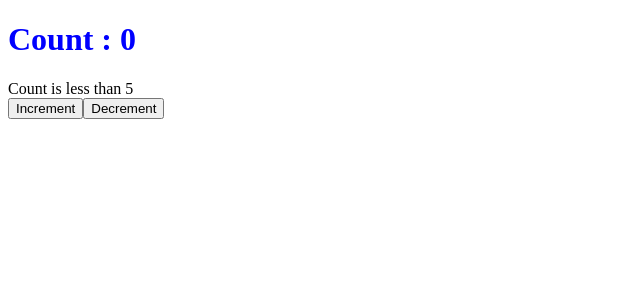
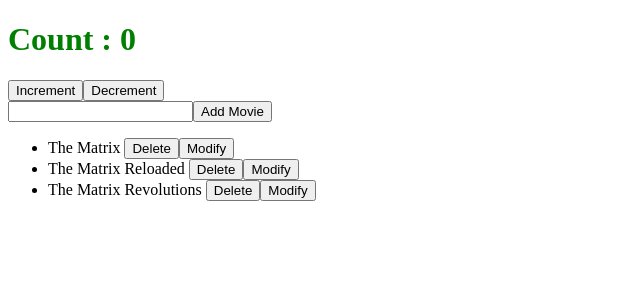
Before and after one commit to Teklaw7/Mole_Checking_VueJS, a Vue app in the folder mole-checking/: page / in a window 1280 px wide. Shown: the top 300 px of the page, without its empty margins (0-640 px from the left). Built offline with nearby package versions, Linux system fonts and the light colour scheme.

Commit message:
[feat] use of buttons to add, delete and modify elements into a table ul

```diff
--- a/mole-checking/src/App.vue
+++ b/mole-checking/src/App.vue
@@ -1,16 +1,38 @@
 <template>
-  <h1>Count : {{count}}</h1>
+  <h1 :style="{color: count > 5 ? 'red' : 'green'}">Count : {{count}}</h1>
+  <!-- Hide or show something with a condition -->
   <!-- <div v-show="count >= 10">Count is greater than or equal to 10</div> -->
-  <div v-if="count >= 5">Count is greater than or equal to 5</div>
-  <div v-else>Count is less than 5</div>
+  <!-- <div v-if="count >= 5">Count is greater than or equal to 5</div>
+  <div v-else>Count is less than 5</div> -->
+
+  <!-- Use button and functions on click -->
   <!-- <button @click="count++">Increment</button> -->
   <!-- <button @click="count--">Decrement</button> -->
   <button v-on:click="increment">Increment</button>
   <button v-on:click="decrement">Decrement</button>
+
+    <form action="" @submit.prevent="addMovie">
+      <input type="text" v-model="newMovie">
+      <button >Add Movie</button>
+    </form>
+
+
+    <!-- Example of loop -->
+    <ul>
+      <li v-for="movie in movies">
+        {{movie}} <button @click="deleteMovie(movie)">Delete</button>
+        <button @click.prevent="modifyMovie(movie)">Modify</button>
+      </li>
+    </ul>
+
 </template>
 
 <script setup>
 import { ref } from 'vue'
+
+
+const newMovie = ref('')
+const movies = ref(['The Matrix', 'The Matrix Reloaded', 'The Matrix Revolutions'])
 const count = ref(0)
 
 const increment = () => {
@@ -21,6 +43,26 @@ const decrement = () => {
   count.value--
 }
 
+// const addMovie = (event) => {
+//   event.preventDefault()
+//   movies.value.push(newMovie.value)
+//   newMovie.value = ''
+// }
+
+const addMovie = () => {
+  movies.value.push(newMovie.value)
+  newMovie.value = ''
+}
+
+const deleteMovie = (movie) => {
+  movies.value = movies.value.filter(m => m !== movie)
+}
+
+const modifyMovie = (movie) => {
+  const newTitle = prompt('Enter new title')
+  movies.value = movies.value.map(m => m === movie ? newTitle : m)
+}
+
 </script>
 
 <style>
```
